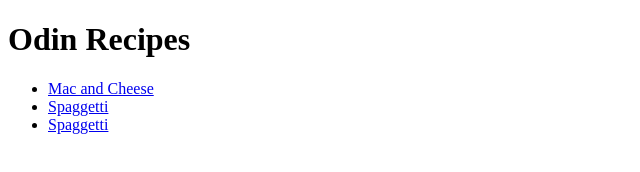
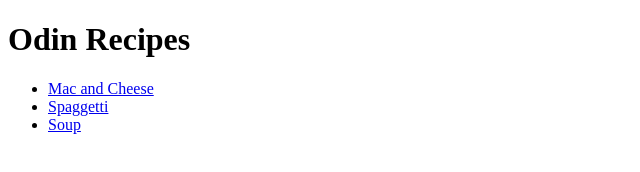
Before and after one commit to smellabango/odin-recipes-, a plain HTML site: page index.html in a window 1280 px wide. Shown: the full height of the page, 0-640 px from the left. Drawn offline with Linux system fonts and the light colour scheme.

Commit message:
fixed issue in index where recipes didnt display properly

```diff
--- a/index.html
+++ b/index.html
@@ -11,7 +11,7 @@
 <ul>
     <li><a href="recipes/mac-and-cheese.html">Mac and Cheese</a></li>
     <li><a href="recipes/Spaggetti.html">Spaggetti</a></li>
-    <li><a href="recipes/Soup.html">Spaggetti</a></li>
+    <li><a href="recipes/Soup.html">Soup</a></li>
 </ul>
 
 </body>
```
